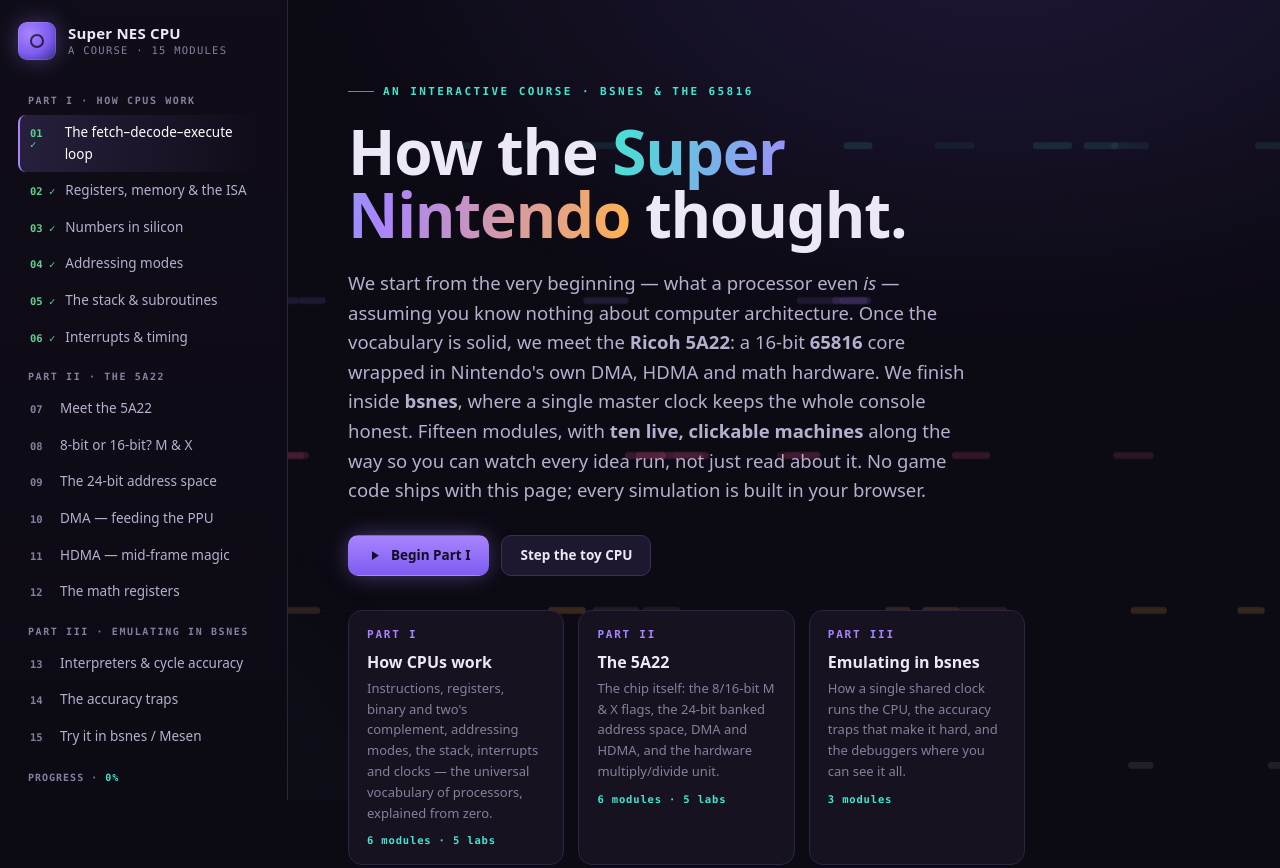
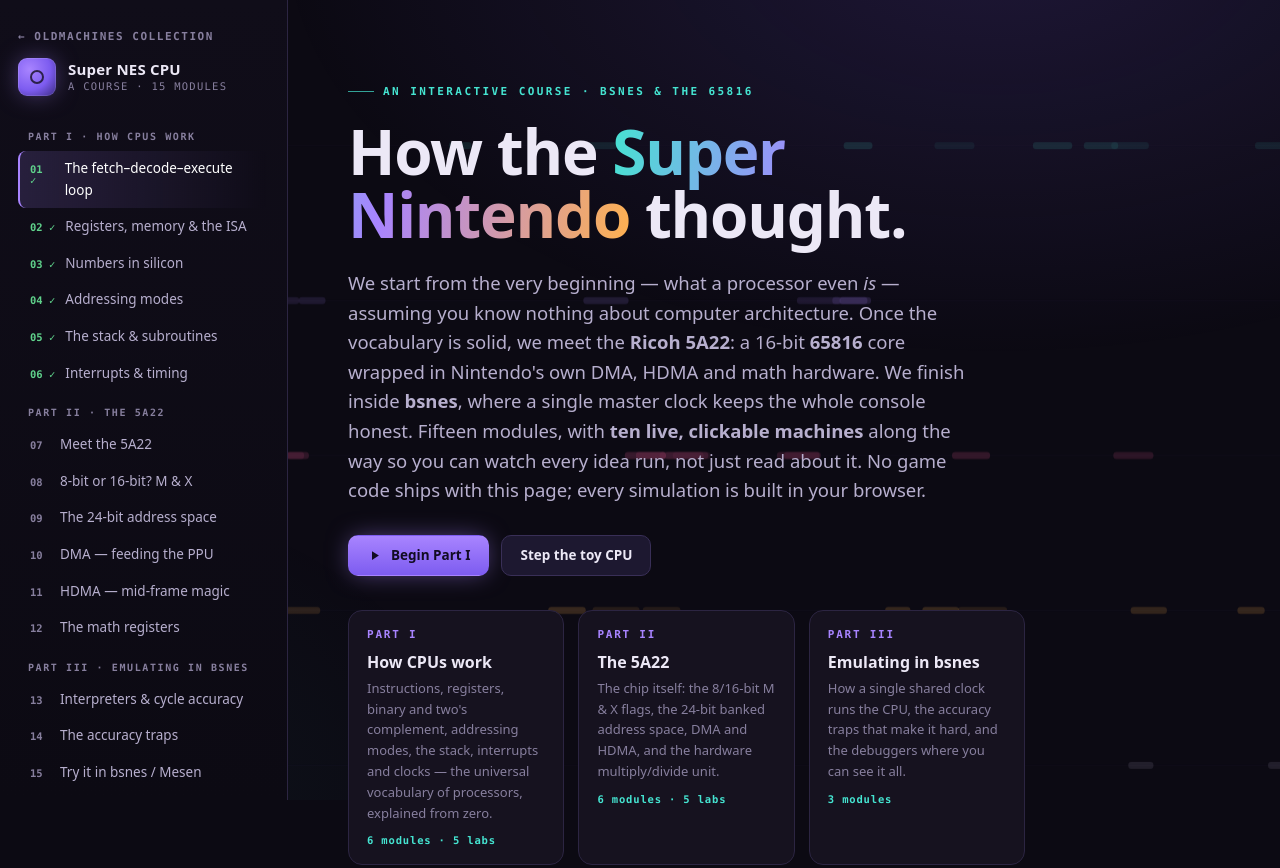
Before and after one commit to oldmachines/supernintendo, a plain HTML site: page cpu/index.html in a window 1280 px wide. Shown: the top 868 px of the page. Drawn offline with Linux system fonts and the light colour scheme.

Commit message:
Link every page back to the oldmachines hub (#1)
Add a back-link to the oldmachines hub (https://oldmachines.github.io/) on
every page: the landing header logo/wordmark now links home, and each course
page gains a sidebar back-link. Landing footer org link updated to the hub.

```diff
--- a/audio/styles.css
+++ b/audio/styles.css
@@ -1028,3 +1028,11 @@
 /* small util used by lab captions */
 .lab-note { font-size: 12.5px; color: var(--muted); }
 .row-wrap { display: flex; flex-wrap: wrap; gap: 12px; align-items: center; }
+
+/* ---- Back-link to the oldmachines hub site (sidebar) ---- */
+.collection-link{
+  display:inline-flex; align-items:center; gap:7px; margin:0 0 16px;
+  font:600 11px/1 var(--mono); letter-spacing:.14em; text-transform:uppercase;
+  color:var(--muted);
+}
+.collection-link:hover{ color:var(--ink); text-decoration:none; }
--- a/cart/styles.css
+++ b/cart/styles.css
@@ -1034,3 +1034,11 @@
 .xlate { display: grid; grid-template-columns: 1fr auto 1fr; gap: 16px; align-items: center; }
 .xlate .swap { font: 700 18px/1 var(--mono); color: var(--violet); text-align: center; }
 @media (max-width: 560px) { .xlate { grid-template-columns: 1fr; } .xlate .swap { transform: rotate(90deg); } }
+
+/* ---- Back-link to the oldmachines hub site (sidebar) ---- */
+.collection-link{
+  display:inline-flex; align-items:center; gap:7px; margin:0 0 16px;
+  font:600 11px/1 var(--mono); letter-spacing:.14em; text-transform:uppercase;
+  color:var(--muted);
+}
+.collection-link:hover{ color:var(--ink); text-decoration:none; }
--- a/cpu/index.html
+++ b/cpu/index.html
@@ -18,6 +18,7 @@
 
   <!-- ================================================= SIDEBAR ============ -->
   <aside class="sidebar" id="sidebar">
+    <a class="collection-link" href="https://oldmachines.github.io/">← oldmachines collection</a>
     <div class="brand">
       <div class="logo" aria-hidden="true"></div>
       <div>
--- a/cpu/styles.css
+++ b/cpu/styles.css
@@ -1099,3 +1099,11 @@
 .cyc-track { height: 14px; border-radius: 7px; background: var(--line); overflow: hidden; position: relative; }
 .cyc-fill { position: absolute; inset: 0 auto 0 0; width: 0%; background: linear-gradient(90deg, var(--violet-d), var(--violet)); transition: width .12s linear; }
 .cyc-fill.ready { background: linear-gradient(90deg, #23b8a8, var(--cyan)); }
+
+/* ---- Back-link to the oldmachines hub site (sidebar) ---- */
+.collection-link{
+  display:inline-flex; align-items:center; gap:7px; margin:0 0 16px;
+  font:600 11px/1 var(--mono); letter-spacing:.14em; text-transform:uppercase;
+  color:var(--muted);
+}
+.collection-link:hover{ color:var(--ink); text-decoration:none; }
--- a/graphics/styles.css
+++ b/graphics/styles.css
@@ -1019,3 +1019,11 @@
 }
 .play-btn:hover { filter: brightness(1.08); }
 .play-btn svg { width: 13px; height: 13px; }
+
+/* ---- Back-link to the oldmachines hub site (sidebar) ---- */
+.collection-link{
+  display:inline-flex; align-items:center; gap:7px; margin:0 0 16px;
+  font:600 11px/1 var(--mono); letter-spacing:.14em; text-transform:uppercase;
+  color:var(--muted);
+}
+.collection-link:hover{ color:var(--ink); text-decoration:none; }
--- a/homebrew/styles.css
+++ b/homebrew/styles.css
@@ -1249,3 +1249,11 @@
   transition: opacity .4s ease, transform .4s cubic-bezier(.2,1.6,.4,1);
 }
 .stamp.on { opacity: 1; transform: rotate(-7deg) scale(1); }
+
+/* ---- Back-link to the oldmachines hub site (sidebar) ---- */
+.collection-link{
+  display:inline-flex; align-items:center; gap:7px; margin:0 0 16px;
+  font:600 11px/1 var(--mono); letter-spacing:.14em; text-transform:uppercase;
+  color:var(--muted);
+}
+.collection-link:hover{ color:var(--ink); text-decoration:none; }
```
Also changed, not shown: audio/index.html (+1 -0 lines), cart/index.html (+1 -0 lines), graphics/index.html (+1 -0 lines), homebrew/index.html (+1 -0 lines), index.html (+7 -3 lines).
